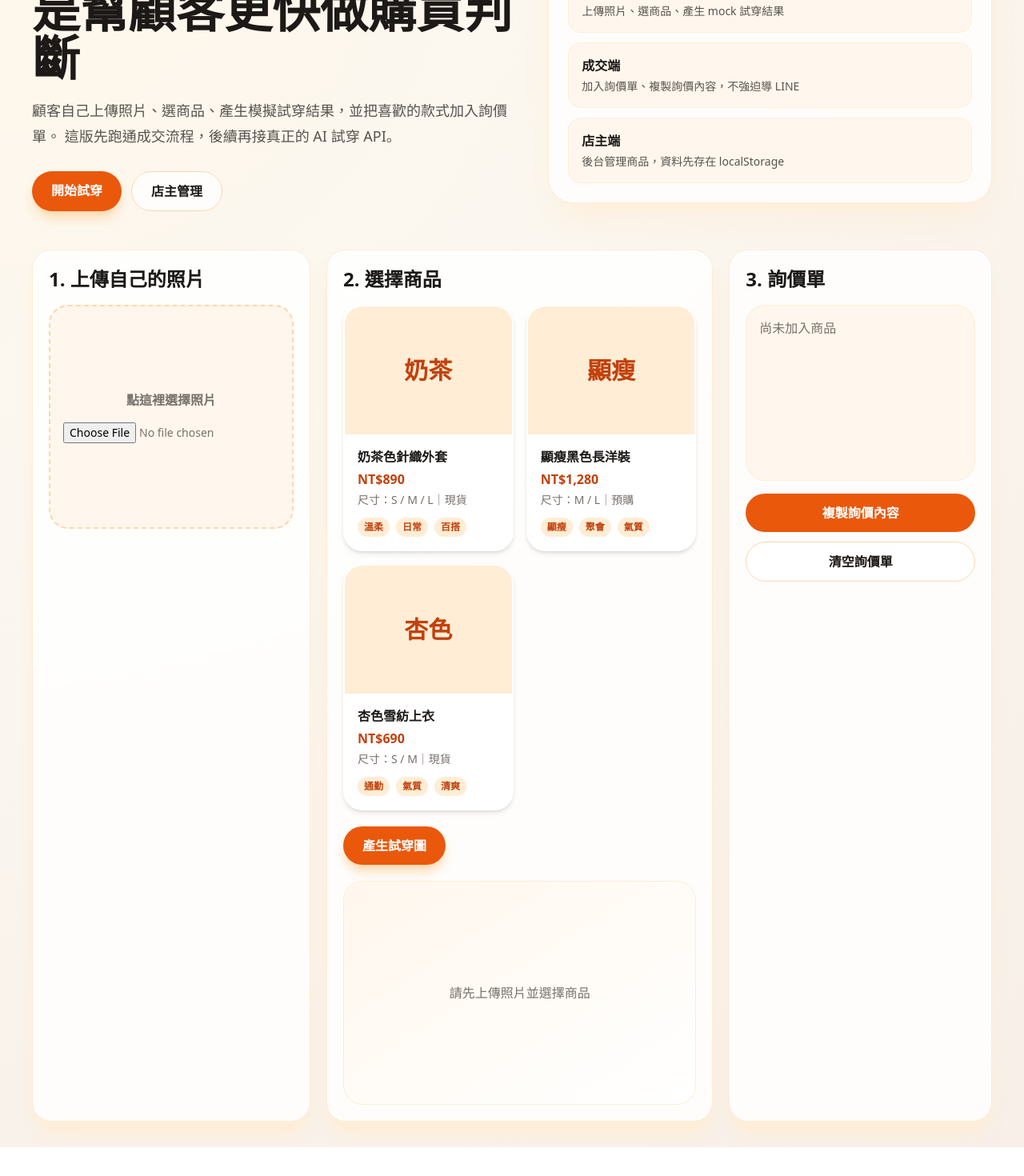
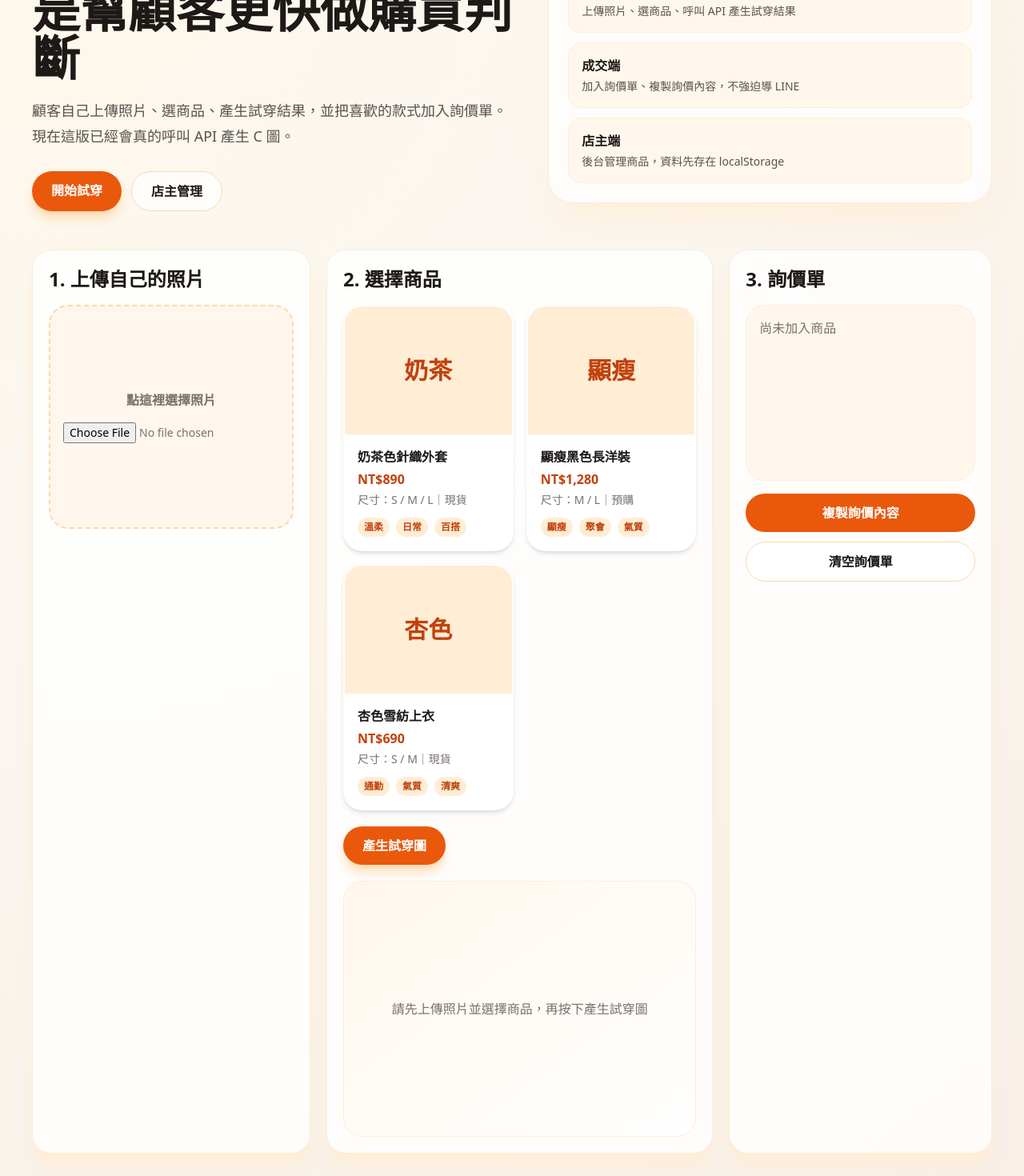
Before and after one commit to Reorx7114/ai-tryon-mvp-clean, a Next.js app: page / in a window 1280 px wide. Shown: the part 160-1630 px from the top of the page at 80% size. Before the commit the page ends 1594 px from the top, so only its background shows below. Built offline with nearby package versions, Linux system fonts and the light colour scheme.

Commit message:
Update page.tsx

```diff
--- a/app/page.tsx
+++ b/app/page.tsx
@@ -38,7 +38,7 @@ export default function HomePage() {
   const [inquiry, setInquiry] = useState<InquiryItem[]>([]);
   const [selectedProductId, setSelectedProductId] = useState<string>("");
   const [customerPhoto, setCustomerPhoto] = useState<string>("");
-  const [resultReady, setResultReady] = useState(false);
+  const [resultImage, setResultImage] = useState<string>("");
   const [isGenerating, setIsGenerating] = useState(false);
 
   useEffect(() => {
@@ -57,24 +57,51 @@ export default function HomePage() {
     const reader = new FileReader();
     reader.onload = () => {
       setCustomerPhoto(String(reader.result));
-      setResultReady(false);
+      setResultImage("");
     };
     reader.readAsDataURL(file);
   }
 
-  function generateMockResult() {
+  async function generateTryOn() {
     if (!customerPhoto || !selectedProduct) {
       alert("請先上傳照片並選擇商品");
       return;
     }
 
-    setIsGenerating(true);
-    setResultReady(false);
+    try {
+      setIsGenerating(true);
+      setResultImage("");
 
-    window.setTimeout(() => {
+      const response = await fetch("/api/tryon", {
+        method: "POST",
+        headers: {
+          "Content-Type": "application/json"
+        },
+        body: JSON.stringify({
+          customerPhoto,
+          productName: selectedProduct.name,
+          productDescription: selectedProduct.description,
+          productTags: selectedProduct.tags
+        })
+      });
+
+      const result = await response.json();
+
+      if (!response.ok) {
+        throw new Error(result?.error || "產生試穿圖失敗");
+      }
+
+      if (!result?.image) {
+        throw new Error("沒有收到試穿圖");
+      }
+
+      setResultImage(result.image);
+    } catch (error) {
+      console.error(error);
+      alert(error instanceof Error ? error.message : "產生試穿圖失敗");
+    } finally {
       setIsGenerating(false);
-      setResultReady(true);
-    }, 1200);
+    }
   }
 
   function addToInquiry(product: Product) {
@@ -132,8 +159,8 @@ export default function HomePage() {
             是幫顧客更快做購買判斷
           </h1>
           <p className="mt-5 max-w-2xl text-lg leading-8 text-stone-600">
-            顧客自己上傳照片、選商品、產生模擬試穿結果，並把喜歡的款式加入詢價單。
-            這版先跑通成交流程，後續再接真正的 AI 試穿 API。
+            顧客自己上傳照片、選商品、產生試穿結果，並把喜歡的款式加入詢價單。
+            現在這版已經會真的呼叫 API 產生 C 圖。
           </p>
           <div className="mt-7 flex flex-wrap gap-3">
             <a
@@ -155,7 +182,7 @@ export default function HomePage() {
           <h2 className="text-2xl font-black">這版先做到三件事</h2>
           <div className="mt-5 grid gap-3">
             {[
-              ["顧客端", "上傳照片、選商品、產生 mock 試穿結果"],
+              ["顧客端", "上傳照片、選商品、呼叫 API 產生試穿結果"],
               ["成交端", "加入詢價單、複製詢價內容，不強迫導 LINE"],
               ["店主端", "後台管理商品，資料先存在 localStorage"]
             ].map(([title, description]) => (
@@ -192,7 +219,7 @@ export default function HomePage() {
               className="mt-3 rounded-full border border-orange-200 bg-white px-4 py-2 font-bold"
               onClick={() => {
                 setCustomerPhoto("");
-                setResultReady(false);
+                setResultImage("");
               }}
             >
               重新上傳
@@ -211,7 +238,7 @@ export default function HomePage() {
                 }`}
                 onClick={() => {
                   setSelectedProductId(product.id);
-                  setResultReady(false);
+                  setResultImage("");
                 }}
               >
                 <div className="grid h-40 place-items-center bg-orange-100 text-3xl font-black text-orange-700">
@@ -242,25 +269,21 @@ export default function HomePage() {
 
           <button
             className="mt-5 rounded-full bg-orange-600 px-6 py-3 font-black text-white shadow-lg shadow-orange-200"
-            onClick={generateMockResult}
+            onClick={generateTryOn}
           >
             {isGenerating ? "AI 試穿生成中..." : "產生試穿圖"}
           </button>
 
-          <div className="mt-5 grid min-h-[280px] place-items-center rounded-3xl border border-orange-100 bg-gradient-to-br from-orange-50 to-white p-5 text-center">
-            {isGenerating && <p className="font-bold text-stone-500">正在產生模擬試穿結果...</p>}
+          <div className="mt-5 grid min-h-[320px] place-items-center rounded-3xl border border-orange-100 bg-gradient-to-br from-orange-50 to-white p-5 text-center">
+            {isGenerating && <p className="font-bold text-stone-500">正在產生試穿結果，請稍候...</p>}
 
-            {!isGenerating && !resultReady && <p className="text-stone-500">請先上傳照片並選擇商品</p>}
+            {!isGenerating && !resultImage && <p className="text-stone-500">請先上傳照片並選擇商品，再按下產生試穿圖</p>}
 
-            {!isGenerating && resultReady && selectedProduct && (
+            {!isGenerating && resultImage && selectedProduct && (
               <div className="w-full max-w-md rounded-3xl border border-orange-100 bg-white p-4 shadow-lg">
-                <div className="grid h-64 place-items-center overflow-hidden rounded-2xl bg-orange-100">
-                  {selectedProduct.image ? (
-                    // eslint-disable-next-line @next/next/no-img-element
-                    <img src={selectedProduct.image} alt={selectedProduct.name} className="h-full w-full object-cover opacity-90" />
-                  ) : (
-                    <span className="text-5xl font-black text-orange-700">{selectedProduct.name.slice(0, 2)} ✨</span>
-                  )}
+                <div className="grid overflow-hidden rounded-2xl bg-orange-100">
+                  {/* eslint-disable-next-line @next/next/no-img-element */}
+                  <img src={resultImage} alt="AI 試穿結果" className="h-full w-full object-cover" />
                 </div>
                 <h3 className="mt-4 text-xl font-black">試穿結果已完成</h3>
                 <p className="mt-1 text-stone-600">
```
